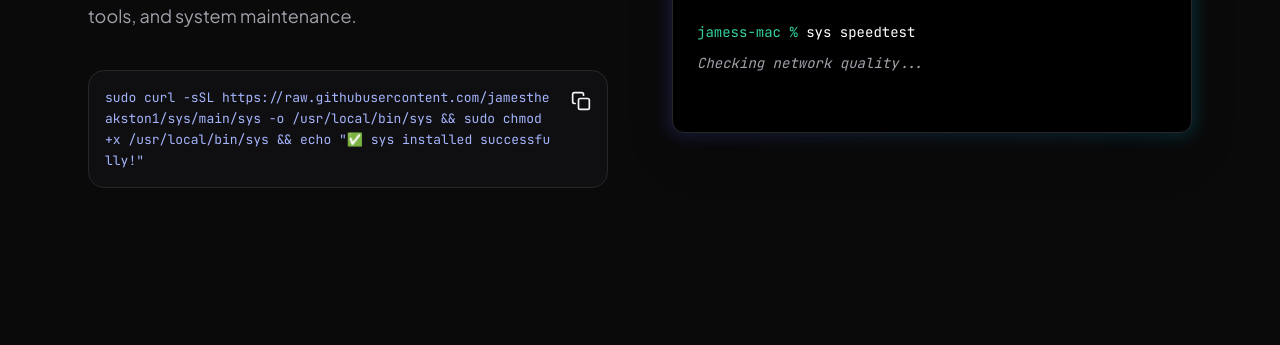
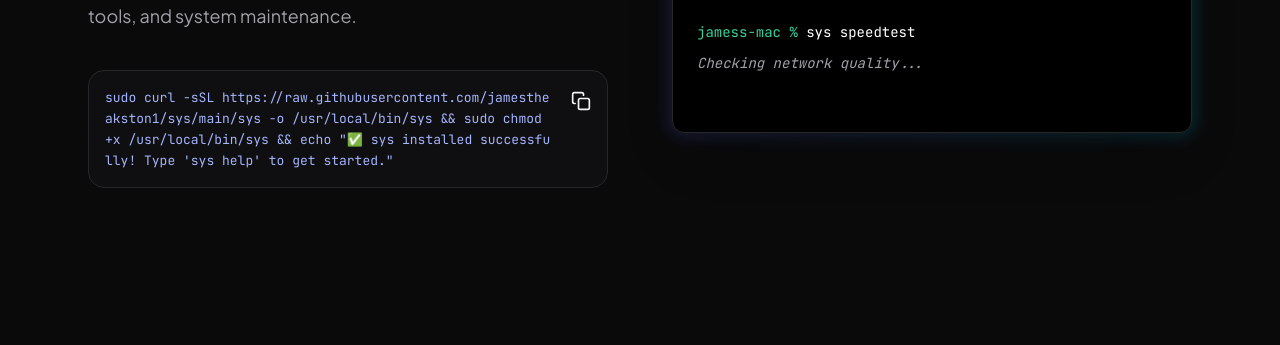
Before and after one commit to jamestheakston1/sys, a plain HTML site: page index.html in a window 1280 px wide. Shown: the part 432-777 px from the top of the page. Drawn offline with nearby package versions, Linux system fonts and the light colour scheme.

Commit message:
Update index.html

```diff
--- a/index.html
+++ b/index.html
@@ -43,7 +43,7 @@
             <p class="text-zinc-400 text-lg leading-relaxed mb-10 max-w-md">One word. Total control. The lightweight CLI that gives you instant access to hardware stats, network tools, and system maintenance.</p>
             <div class="bg-zinc-900/40 border border-zinc-800 p-4 rounded-2xl">
                 <div class="flex items-start justify-between gap-4">
-                    <code id="install-cmd" class="mono text-indigo-300 text-[13px] leading-relaxed break-all">sudo curl -sSL https://raw.githubusercontent.com/jamestheakston1/sys/main/sys -o /usr/local/bin/sys && sudo chmod +x /usr/local/bin/sys && echo "✅ sys installed successfully!"</code>
+                    <code id="install-cmd" class="mono text-indigo-300 text-[13px] leading-relaxed break-all">sudo curl -sSL https://raw.githubusercontent.com/jamestheakston1/sys/main/sys -o /usr/local/bin/sys && sudo chmod +x /usr/local/bin/sys && echo "✅ sys installed successfully! Type 'sys help' to get started."</code>
                     <button onclick="copyInstall()" class="hover:text-indigo-400 transition-colors pt-1 flex-shrink-0">
                         <i data-feather="copy" class="w-5 h-5"></i>
                     </button>
```
